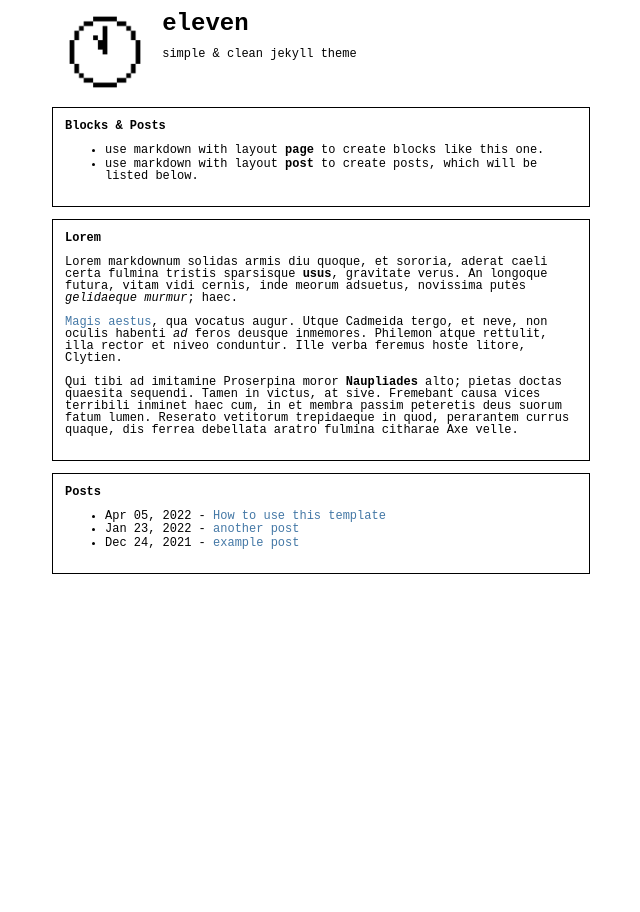
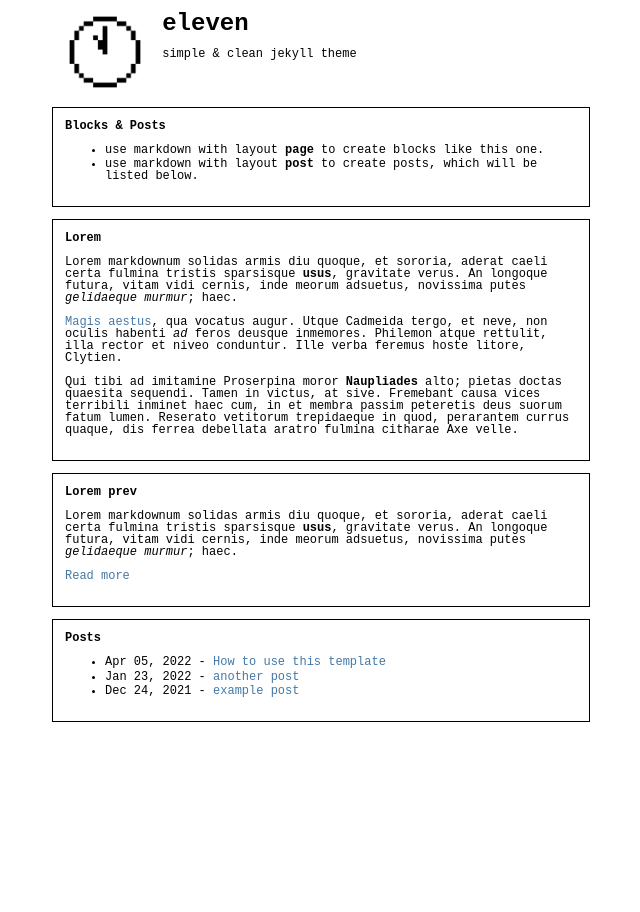
Before and after one commit to PaulSt/eleven, a Jekyll site: the page built from index.md, in a window 1280 px wide. Shown: the whole page, without its empty margins (319-959 px from the left). Built offline with Jekyll 4.4.1, drawn with Linux system fonts in a browser that asks for light colours.

Commit message:
prev blocks

```diff
--- a/_config.yml
+++ b/_config.yml
@@ -9,3 +9,5 @@ permalink: post/:title
 
 title: "eleven"
 description: "simple & clean jekyll theme"
+excerpt_separator: <!--more-->
+page_excerpts: true
--- a/_layouts/home.html
+++ b/_layouts/home.html
@@ -18,6 +18,12 @@ layout: default
         {{ page.content | markdownify }}
     </div>
     {% endif %}
+    {% if page.layout == 'prev' and page.content contains site.excerpt_separator %}
+    <div class="box">
+        {{ page.excerpt }}
+        <p><a href="{{ page.url | relative_url }}">Read more</a></p>
+    </div>
+    {% endif %}
     {% endfor %}
 
     {%- assign date_format = site.eleven.date_format | default: "%b %d, %Y" -%}
--- a/_sass/eleven.scss
+++ b/_sass/eleven.scss
@@ -25,7 +25,7 @@ h2, h3, h4, h5, h6 {
     margin: 0;
 }
 
-li { margin: 0.1rem 0; }
+li { margin: 0.15rem 0; }
 
 .w {
     max-width: 512px;
--- /dev/null
+++ b/prev.md
@@ -0,0 +1,23 @@
+---
+layout: prev
+title: Lorem
+---
+
+Lorem prev
+------------
+
+Lorem markdownum solidas armis diu quoque, et sororia, aderat caeli certa
+fulmina tristis sparsisque **usus**, gravitate verus. An longoque futura, vitam
+vidi cernis, inde meorum adsuetus, novissima putes *gelidaeque murmur*; haec.
+<!--more-->
+
+[Magis aestus](http://www.ora-aevum.com/vino), qua vocatus augur. Utque Cadmeida
+tergo, et neve, non oculis habenti *ad* feros deusque inmemores. Philemon atque
+rettulit, illa rector et niveo conduntur. Ille verba feremus hoste litore,
+Clytien.
+
+Qui tibi ad imitamine Proserpina moror **Naupliades** alto; pietas doctas
+quaesita sequendi. Tamen in victus, at sive. Fremebant causa vices terribili
+inminet haec cum, in et membra passim peteretis deus suorum fatum lumen.
+Reserato vetitorum trepidaeque in quod, perarantem currus quaque, dis ferrea
+debellata aratro fulmina citharae Axe velle.
```
Also changed, not shown: _layouts/prev.html (added, +13 -0 lines).
